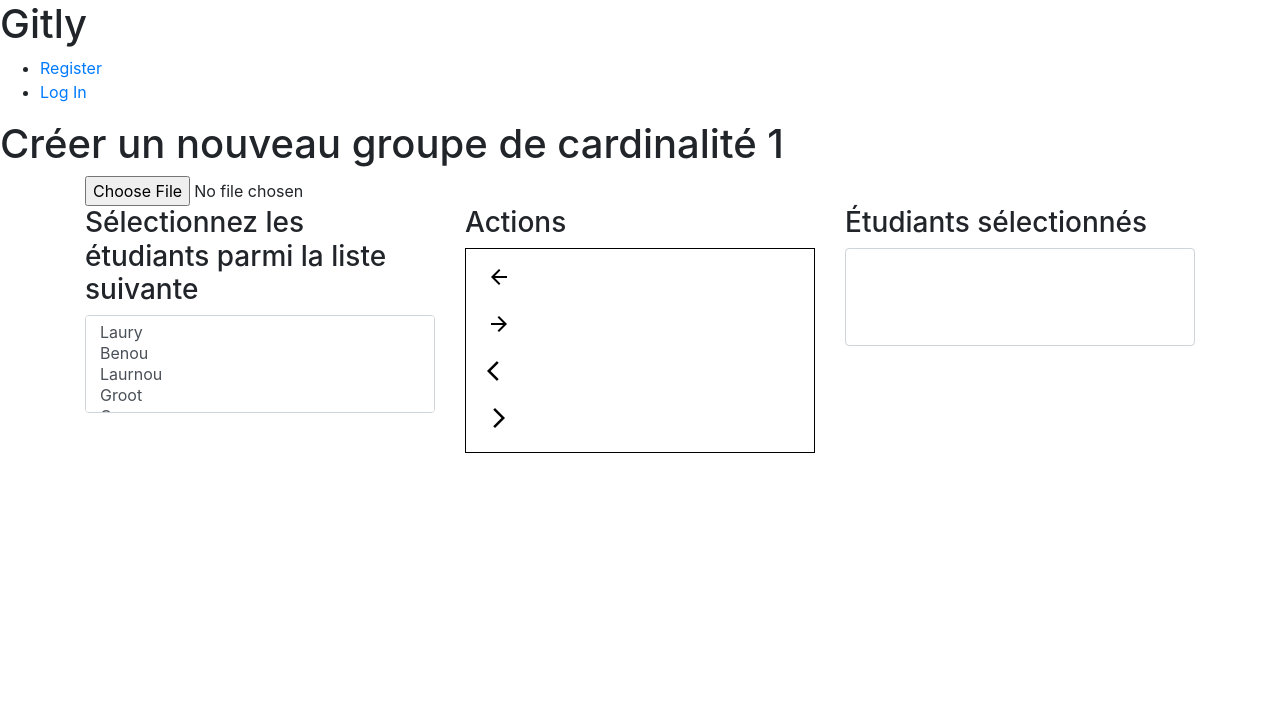
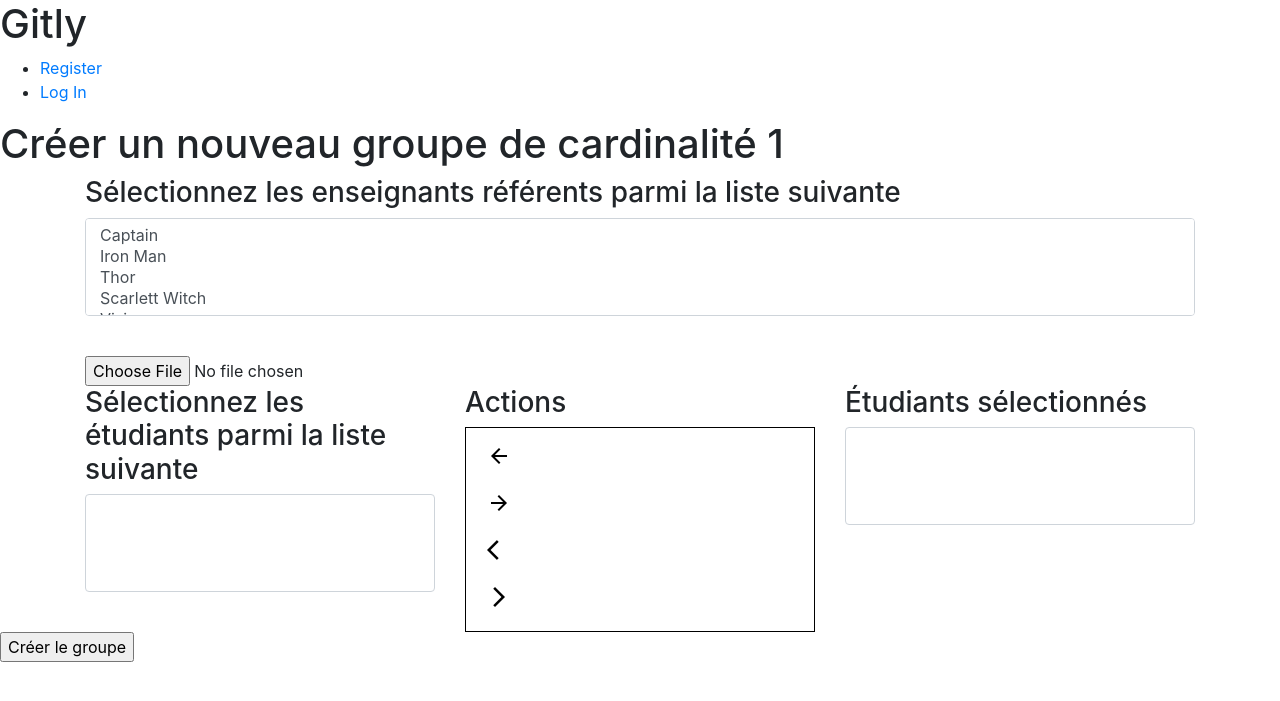
Before and after one commit to cljoly/telecomnancy-web, a Flask app: page /newgroup1 in a window 1280 px wide. Shown: the top 701 px of the page. Run offline with Flask 2, Linux system fonts and the light colour scheme; lists and menus that the app fills with data are empty; some libraries are stand-ins or nearby versions.

Commit message:
Page création groupe de cardinalité 1 front-end sans CSS/Bootstrap avec gestion du fichier ok

```diff
--- a/main.py
+++ b/main.py
@@ -40,8 +40,8 @@ def signin():
 @app.route('/newgroup1')
 def newgroup1():
     #todo : get de input file
-    students = ("Laury", "Benou", "Laurnou", "Groot", "Gamora", "Rocket")
-    return render_template("newgroup1.html", students=students)
+    teachers = ("Captain", "Iron Man", "Thor", "Scarlett Witch", "Vision", "Black Widow", "Hulk")
+    return render_template("newgroup1.html", teachers=teachers)
 
 
 if __name__ == '__main__':
--- a/templates/newgroup1.html
+++ b/templates/newgroup1.html
@@ -6,11 +6,32 @@
 
 {% block content %}
 
+    <header>
+        <!--Message à afficher seulement lorsqu'on clique sur le bouton "Créer le groupe" -->
+        {{ message }}
+    </header>
+
+    <form method="post" action="{{ url_for("newgroup1") }}">
+        <section id="add_teachers" class="container">
+            <h3>Sélectionnez les enseignants référents parmi la liste suivante</h3>
+
+            <div class="form-group">
+                <select id="teachers" multiple class="form-control">
+
+                    {% for t in teachers %}
+                        <option value="{{ t }}">{{ t }}</option>
+                    {% endfor %}
+
+                </select>
+            </div>
+        </section>
+
+        <br>
+
         <section id="add_students" class="container">
 
-        <form id="file_students" method="post" action="{{ url_for("newgroup1") }}">
-            <input type="file" accept=".csv" class="button" name="file_students" onchange="document.getElementById('file_students').submit();">
-        </form>
+            <input type="file" id="file" accept=".csv" class="button" name="file_students">
+
 
             <div class="row">
                 <div class="col-md">
@@ -18,10 +39,6 @@
 
                     <div class="form-group">
                         <select id="loaded_students" multiple class="form-control">
-
-                        {% for s in students %}
-                            <option value="{{ s }}">{{ s }}</option>
-                        {% endfor %}
 
                         </select>
                     </div>
@@ -53,6 +70,9 @@
             </div>
         </section>
 
+        <input type="submit" value="Créer le groupe">
+
+    </form>
     <script type="text/javascript">
         let button_remove_selected = document.getElementById('remove_selected');
         let button_add_selected = document.getElementById('add_selected');
@@ -62,7 +82,7 @@
         let selected = document.getElementById('selected_students');
 
         button_remove_selected.addEventListener("click", e => {
-            while (selected.selectedIndex !== -1){
+            while (selected.selectedIndex !== -1) {
                 loaded.options.add(selected.options[selected.selectedIndex]);
             }
             selected.selectedIndex = -1;
@@ -70,7 +90,7 @@
         });
 
         button_add_selected.addEventListener("click", e => {
-            while (loaded.selectedIndex !== -1){
+            while (loaded.selectedIndex !== -1) {
                 selected.options.add(loaded.options[loaded.selectedIndex]);
             }
             loaded.selectedIndex = -1;
@@ -78,17 +98,46 @@
         });
 
         button_remove_all.addEventListener("click", e => {
-            while (selected.options.length !== 0){
+            while (selected.options.length !== 0) {
                 loaded.options.add(selected.options[0]);
             }
         });
 
         button_add_all.addEventListener("click", e => {
-            while (loaded.options.length !== 0){
+            while (loaded.options.length !== 0) {
                 selected.options.add(loaded.options[0]);
             }
         });
 
+        //Gestion du chargement du fichier CSV et de l'affichage des données
+
+
+        var file_html = document.getElementById('file')
+        file_html.addEventListener('change', function(){
+            var reader = new FileReader();
+
+            //A la fin de la lecture d'un fichier, l'événement 'load' se lance, il faut donc créer
+            //un eventListener
+            reader.addEventListener('load', function() {
+                //reader.result stocke le résultat de la lecture du fichier soit son contenu
+
+                //Parse du csv et affichage dans la liste
+                let lines = reader.result.split('\n');
+                for (let l of lines){
+                    let student = l.split(',');
+                    let select = document.getElementById("loaded_students");
+                    select.options.add(new Option(student[0] + " " + student[1], student[2], false, false));
+                }
+
+            });
+
+            reader.readAsText(file_html.files[0]); //on obtient un String
+
+        });
+
+
+
+
     </script>
 
 {% endblock %}
```
Also changed, not shown: students.csv (added, +7 -0 lines). Lines whose indentation alone changed are shown as unchanged.
